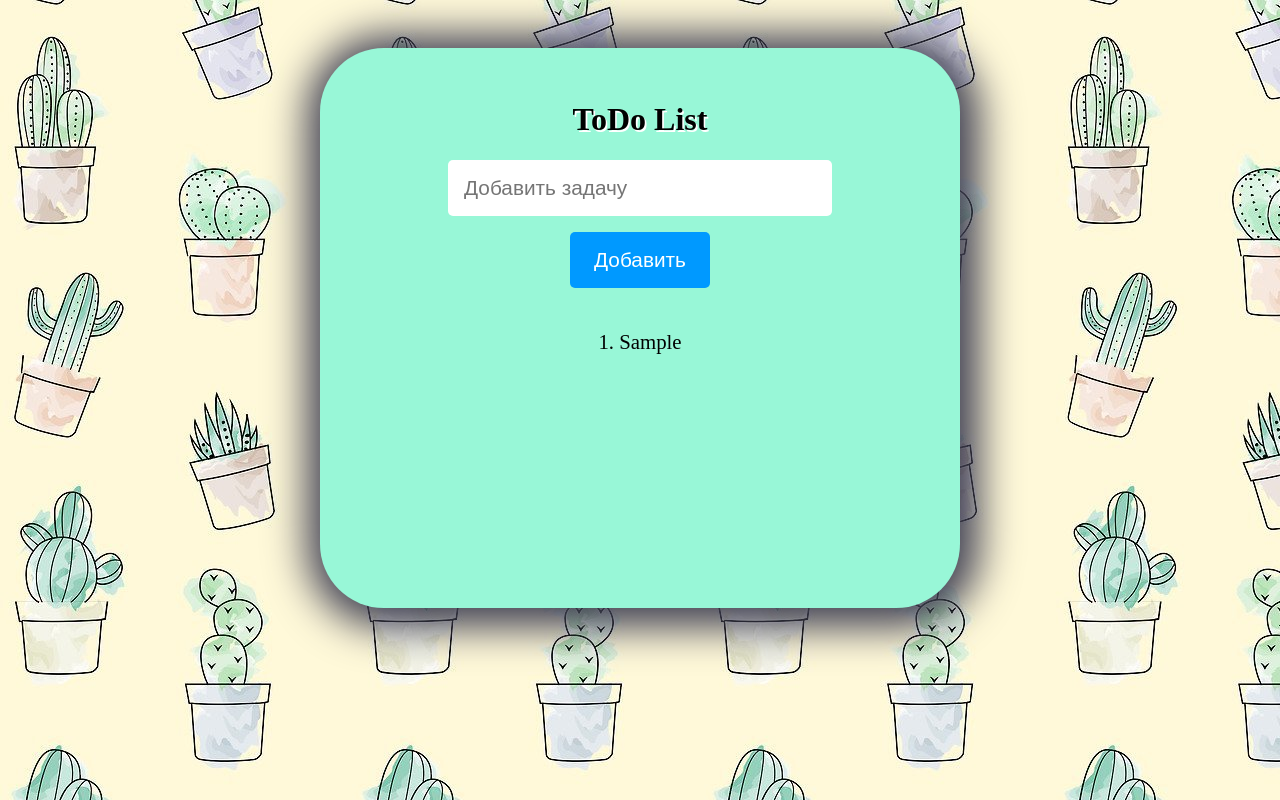
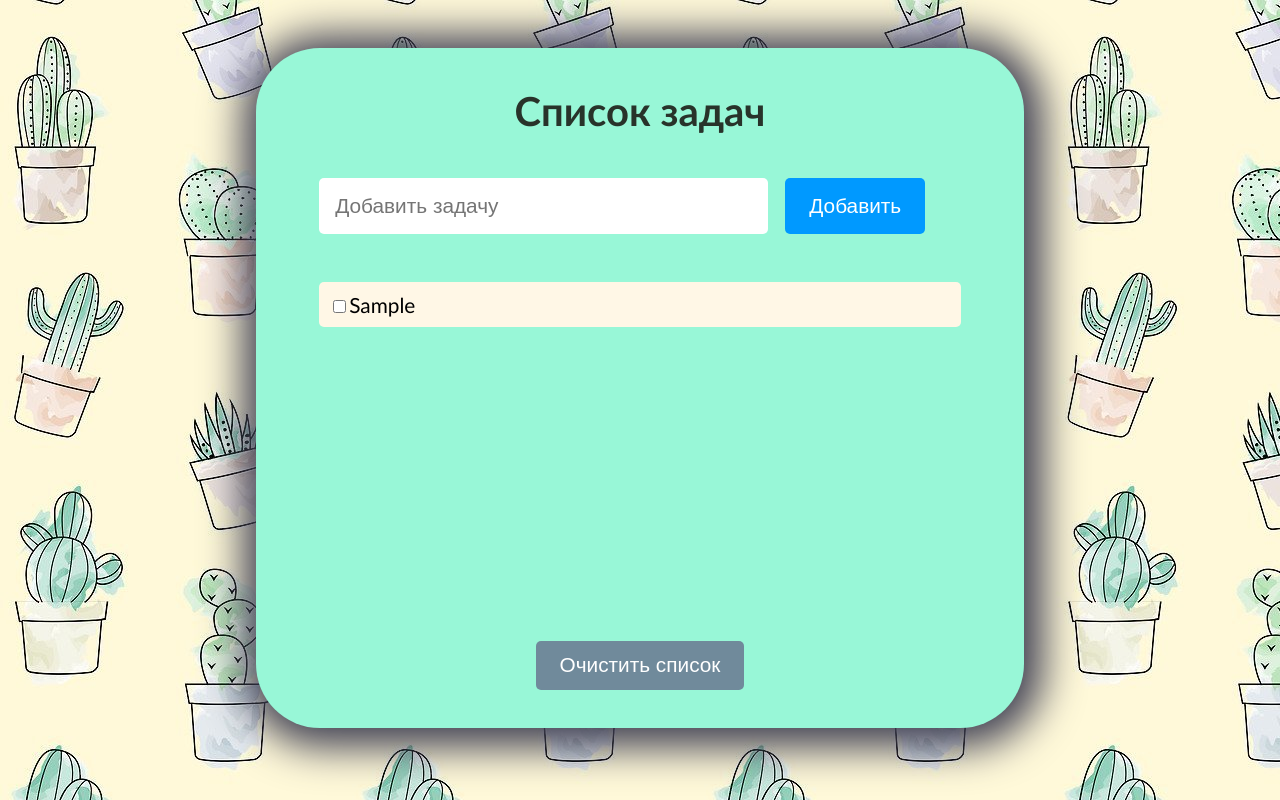
Before and after one commit to Dari-Dari/Week_11_ToDoList, a plain HTML site: page index.html in a window 1280 px wide. Both pictures are taken after typing "Sample" into the empty fields and a click on the button "Добавить". Drawn offline with Linux system fonts and the light colour scheme.

Commit message:
fead: homework 18 week

```diff
--- a/assets/style.scss
+++ b/assets/style.scss
@@ -7,29 +7,33 @@ body {
 }
 
 .container {
-    width: 50vw;
-    min-height: 70vh;
+    display: flex;
+    flex-direction: column;
+    justify-content: space-between;
+    width: 60vw;
+    min-height: 85vh;
     margin: 3rem auto;
     background-color: rgb(152, 247, 215);
-    padding: 2rem;
+    padding: 1% 5% 3%;
     border-radius: 4rem;
     box-shadow: 0.2rem 0.2rem 2.5rem 1rem rgb(63, 63, 82);
+    font-family: 'Trebuchet MS', 'Lucida Sans Unicode', 'Lucida Grande', 'Lucida Sans', Arial, sans-serif;
 }
 
 .main {
     display: block;
-    margin: auto;
 
     h1 {
         text-align: center;
+        font-size: 2.5rem;
         font-weight: 900;
-        text-shadow: 0.1rem 0.1rem #fff;
+        color: #28332a;
     }
 
     #taskInput {
-        display: block;
-        width: 30vw;
-        margin: 1rem auto;
+        //display: block;
+        width: 70%;
+        margin: 1rem 0;
         padding: 1rem;
         font-size: 1.3rem;
         border-radius: 5px;
@@ -42,8 +46,8 @@ body {
     }
 
     #addButton {
-        display: block;
-        margin: auto;
+        // display: block;
+        margin: 0 0 0 2%;
         padding: 1rem 1.5rem;
         background-color: #0099ff;
         font-size: 1.3rem;
@@ -56,15 +60,25 @@ body {
             opacity: 0.8;
             cursor: pointer;
         }
-
     }
 
+    #emptyMessage {
+        display: none;
+        text-align: center;
+        margin-top: 20vh;
+        font-size: 1.5rem;
+        color: gray;
+    }
 
+    #emptyMessage.show {
+        display: block;
+    }
 }
 
 .main__task-list {
     margin: 2rem auto;
-    text-align: center;
+
+
 
     ul {
         list-style: none;
@@ -77,6 +91,8 @@ body {
         margin-bottom: 5px;
         font-size: 1.3rem;
         cursor: pointer;
+        background-color: rgb(255, 247, 230);
+        border-radius: 5px;
     }
 
     li.done {
@@ -84,3 +100,33 @@ body {
         text-decoration: line-through;
     }
 }
+
+#removeButton {
+    display: block;
+    margin: auto;
+    padding: 0.8rem 1.5rem;
+    background-color: #708a9b;
+    font-size: 1.3rem;
+    color: #fff;
+    border: none;
+    border-radius: 5px;
+    transition: 0.2s all;
+
+
+}
+
+.btnOn {
+    &:hover {
+        cursor: pointer;
+        opacity: 0.8;
+    }
+}
+
+button.empty {
+    transition: 0.5s all;
+
+    &:hover {
+        cursor: not-allowed;
+        opacity: 1;
+    }
+}
--- a/index.html
+++ b/index.html
@@ -11,7 +11,7 @@
 <body>
     <div class="container">
         <div class="main">
-            <h1>ToDo List</h1>
+            <h1>Список задач</h1>
 
             <form id="form">
                 <input type="text" id="taskInput" placeholder="Добавить задачу">
@@ -20,6 +20,10 @@
             <div class="main__task-list">
                 <ul id="taskList"></ul>
             </div>
+            <div id="emptyMessage">Список задач пуст</div>
+        </div>
+        <div>
+            <button type="submit" id="removeButton" class="btnOn">Очистить список</button>
         </div>
     </div>
 
--- a/todolist.js
+++ b/todolist.js
@@ -1,3 +1,137 @@
+const form = document.getElementById('form');
+const taskInput = document.getElementById('taskInput');
+const addButton = document.getElementById('addButton');
+const taskList = document.getElementById('taskList');
+
+let taskCounter = 1;
+
+addButton.addEventListener('click', function () {
+  const task = taskInput.value;
+  if (task.trim() === "") {
+    return;
+  }
+  const listItem = document.createElement('li');
+  const checkbox = document.createElement('input');
+  checkbox.type = 'checkbox';
+  checkbox.addEventListener('change', function () {
+    updateRemoveButtonStatus();
+  });
+  listItem.appendChild(checkbox);
+  listItem.appendChild(document.createTextNode(task));
+  taskList.appendChild(listItem);
+  taskInput.value = "";
+  taskCounter++;
+
+  // Сохранение задач в Local Storage
+  const savedTasks = localStorage.getItem('tasks') ? JSON.parse(localStorage.getItem('tasks')) : [];
+  savedTasks.push(task);
+  localStorage.setItem('tasks', JSON.stringify(savedTasks));
+
+  updateRemoveButtonStatus();
+});
+
+function checkTask(event) {
+  if (event.target.tagName === 'INPUT' && event.target.type === 'checkbox') {
+    event.target.parentNode.classList.toggle('done');
+  }
+}
+
+function createTask() {
+  const task = taskInput.value;
+  if (task.trim() === "") {
+    return;
+  }
+  const listItem = document.createElement('li');
+  const checkbox = document.createElement('input');
+  checkbox.type = 'checkbox';
+  checkbox.addEventListener('change', function () {
+    updateRemoveButtonStatus();
+  });
+  listItem.appendChild(checkbox);
+  listItem.appendChild(document.createTextNode(task));
+  taskList.appendChild(listItem);
+  taskInput.value = "";
+  taskCounter++;
+  updateRemoveButtonStatus();
+
+  // Сохранение задач в Local Storage
+  const savedTasks = localStorage.getItem('tasks') ? JSON.parse(localStorage.getItem('tasks')) : [];
+  savedTasks.push(task);
+  localStorage.setItem('tasks', JSON.stringify(savedTasks));
+}
+
+function removeTasks() {
+  const checkboxes = taskList.querySelectorAll('input[type="checkbox"]');
+  checkboxes.forEach(function (checkbox) {
+    if (checkbox.checked) {
+      const listItem = checkbox.parentNode;
+      listItem.remove();
+
+      // Удаление задачи из Local Storage
+      const savedTasks = JSON.parse(localStorage.getItem('tasks'));
+      const updatedTasks = savedTasks.filter(function (task) {
+        return task !== listItem.textContent;
+      });
+      localStorage.setItem('tasks', JSON.stringify(updatedTasks));
+    }
+  });
+
+  updateRemoveButtonStatus();
+}
+document.getElementById('removeButton').addEventListener('click', removeTasks);
+
+function updateRemoveButtonStatus() {
+  const checkboxes = taskList.querySelectorAll('input[type="checkbox"]');
+  const removeButton = document.getElementById('removeButton');
+  const emptyMessage = document.querySelector('#emptyMessage');
+  removeButton.disabled = true;
+
+  checkboxes.forEach(function (checkbox) {
+    if (checkbox.checked) {
+      removeButton.disabled = false;
+    }
+  });
+
+  if (checkboxes.length === 0) {
+    removeButton.classList.add('empty');
+    emptyMessage.classList.add('show');
+  } else {
+    removeButton.classList.remove('empty');
+    emptyMessage.classList.remove('show');
+  }
+}
+
+form.addEventListener('submit', function (event) {
+  event.preventDefault();
+  createTask();
+  updateRemoveButtonStatus();
+});
+
+taskList.addEventListener('change', checkTask);
+
+window.addEventListener('DOMContentLoaded', function () {
+  // Проверка наличия сохраненных задач в Local Storage
+  if (localStorage.getItem('tasks')) {
+    const savedTasks = JSON.parse(localStorage.getItem('tasks'));
+    savedTasks.forEach(function (task) {
+      const listItem = document.createElement('li');
+      const checkbox = document.createElement('input');
+      checkbox.type = 'checkbox';
+      checkbox.addEventListener('change', function () {
+        updateRemoveButtonStatus();
+      });
+      listItem.appendChild(checkbox);
+      listItem.appendChild(document.createTextNode(task));
+      taskList.appendChild(listItem);
+    });
+  }
+
+  updateRemoveButtonStatus();
+});
+
+
+
+/* Первоначальный код
 const form = document.getElementById('form');
 const taskInput = document.getElementById('taskInput');
 const addButton = document.getElementById('addButton');
@@ -30,3 +164,4 @@ form.addEventListener('submit', function (event) {
 });
 
 taskList.addEventListener('click', checkTask);
+*/
```
Also changed, not shown: assets/style.css, 1 other file.
